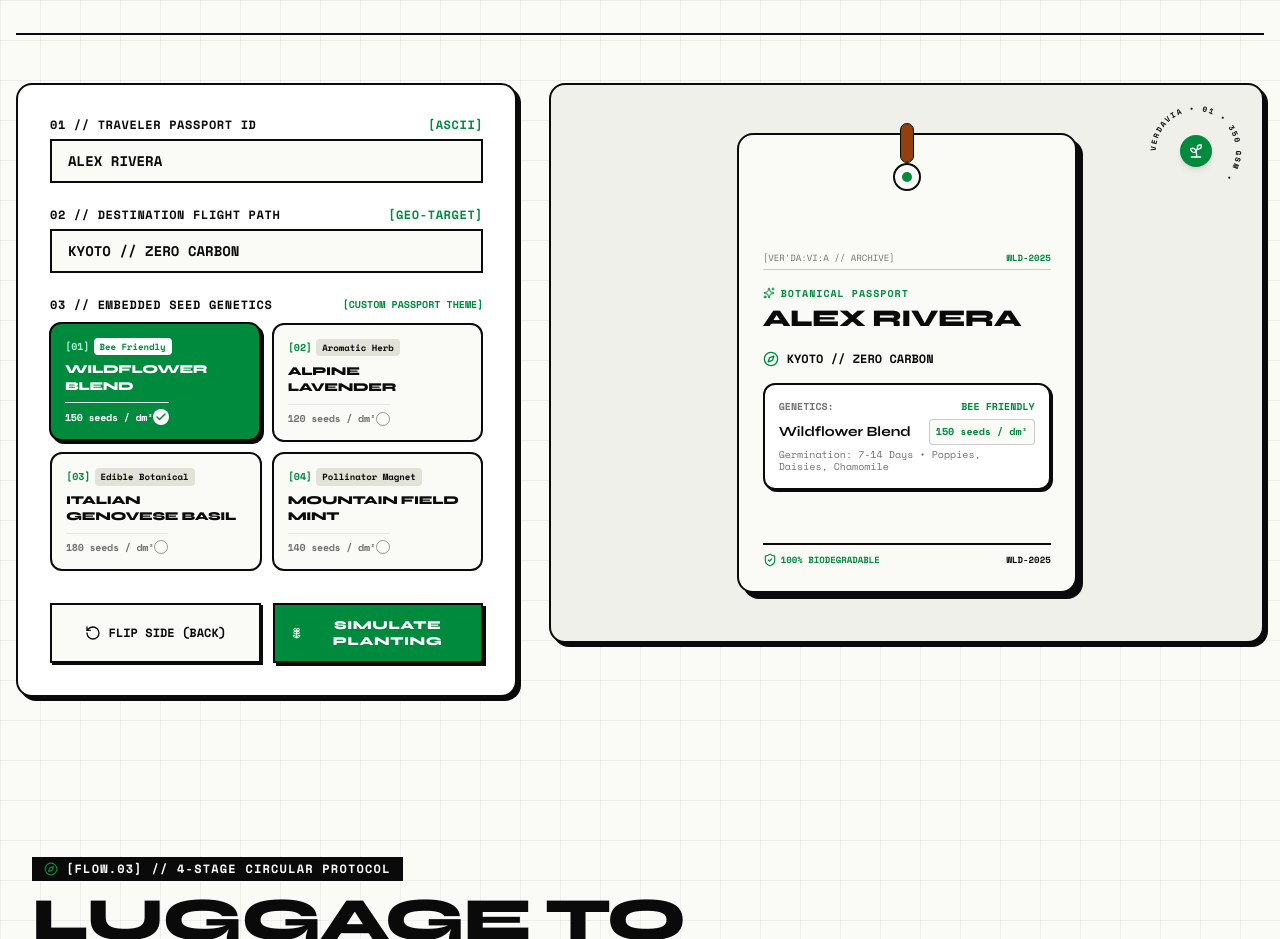
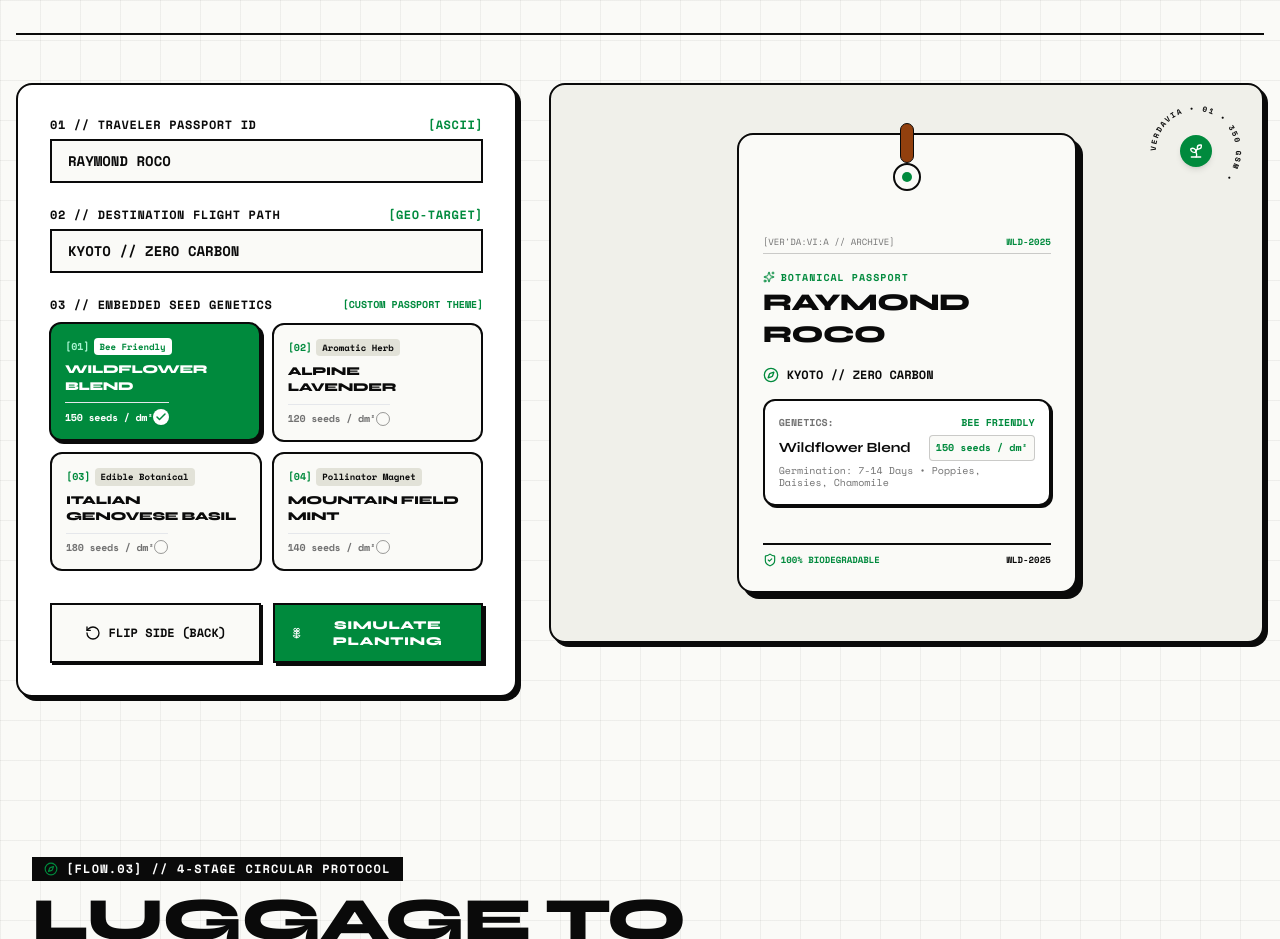
Before and after one commit to rocoraymond/VerdaviaWeb, a React (Create React App) app: page /home in a window 1280 px wide. Shown: the part 2440-3379 px from the top of the page. Built offline with nearby package versions, Linux system fonts and the light colour scheme.

Commit message:
update: set default traveler name to RAYMOND ROCO in TagSimulator

```diff
--- a/src/components/ui/TagSimulator.js
+++ b/src/components/ui/TagSimulator.js
@@ -155,7 +155,7 @@ const seedVarieties = [
 
 const TagSimulator = () => {
   const [selectedSeed, setSelectedSeed] = useState(seedVarieties[0]);
-  const [travelerName, setTravelerName] = useState('ALEX RIVERA');
+  const [travelerName, setTravelerName] = useState('RAYMOND ROCO');
   const [destination, setDestination] = useState('KYOTO // ZERO CARBON');
   const [isFlipped, setIsFlipped] = useState(false);
   const [isBloomed, setIsBloomed] = useState(false);
@@ -264,11 +264,10 @@ const TagSimulator = () => {
                       setSelectedSeed(seed);
                       playInteractionSound('click');
                     }}
-                    className={`p-3.5 border-2 text-left transition-all rounded-xl relative flex flex-col justify-between ${
-                      isSelected
+                    className={`p-3.5 border-2 text-left transition-all rounded-xl relative flex flex-col justify-between ${isSelected
                         ? 'bg-bottega text-white border-ink shadow-[3px_3px_0px_#0a0a0a] translate-x-[-1px] translate-y-[-1px]'
                         : 'bg-paper text-ink border-ink hover:bg-paper-dark hover:border-bottega hover:shadow-[2px_2px_0px_#0a0a0a]'
-                    }`}
+                      }`}
                   >
                     {/* Top Row: Index code & Badge */}
                     <div className="flex items-center justify-between gap-1 mb-1.5">
@@ -276,11 +275,10 @@ const TagSimulator = () => {
                         [{seed.code}]
                       </span>
                       <span
-                        className={`text-[9px] font-mono font-bold px-1.5 py-0.5 rounded ${
-                          isSelected
+                        className={`text-[9px] font-mono font-bold px-1.5 py-0.5 rounded ${isSelected
                             ? 'bg-white text-bottega'
                             : 'bg-paper-border text-ink'
-                        }`}
+                          }`}
                       >
                         {seed.badge}
                       </span>
```
